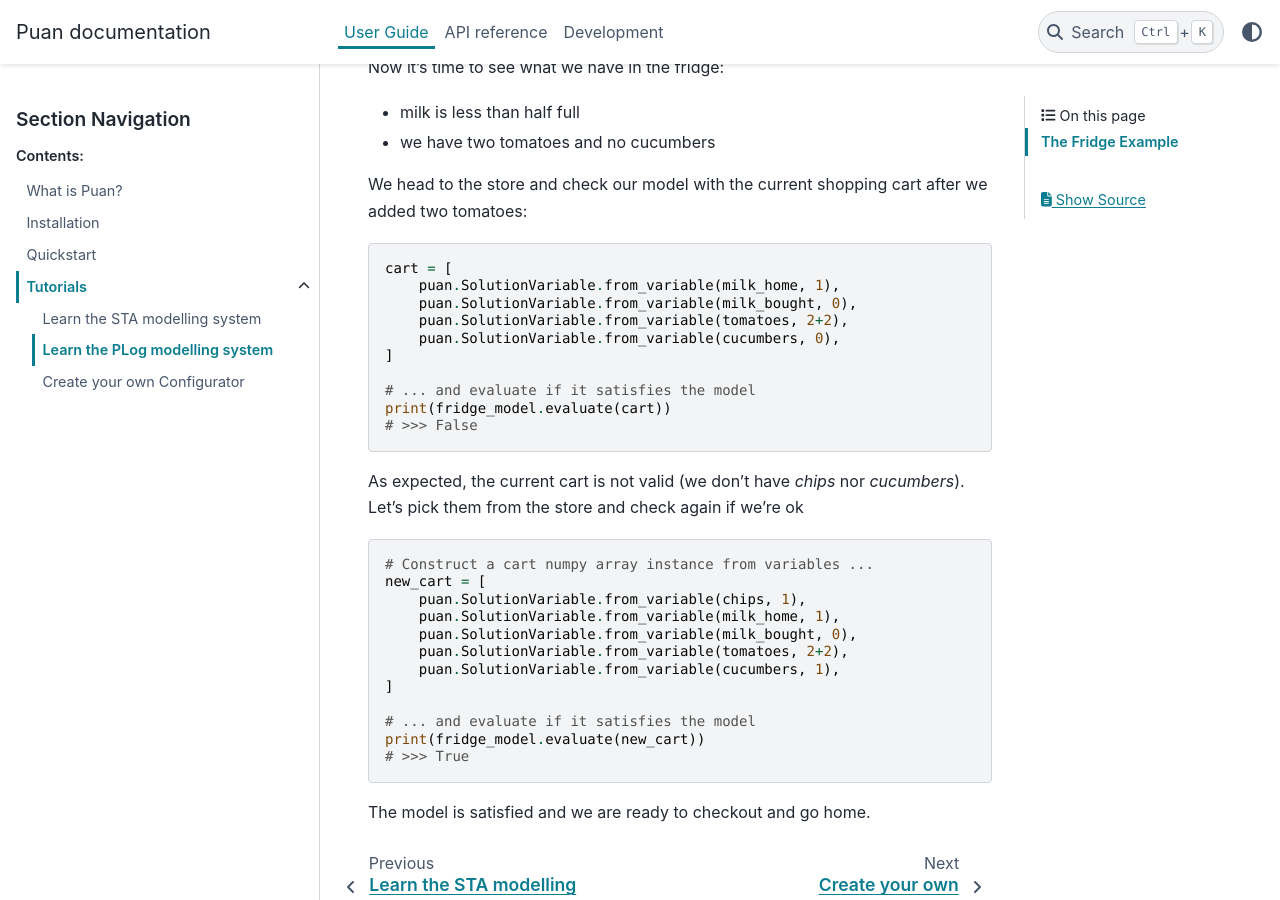
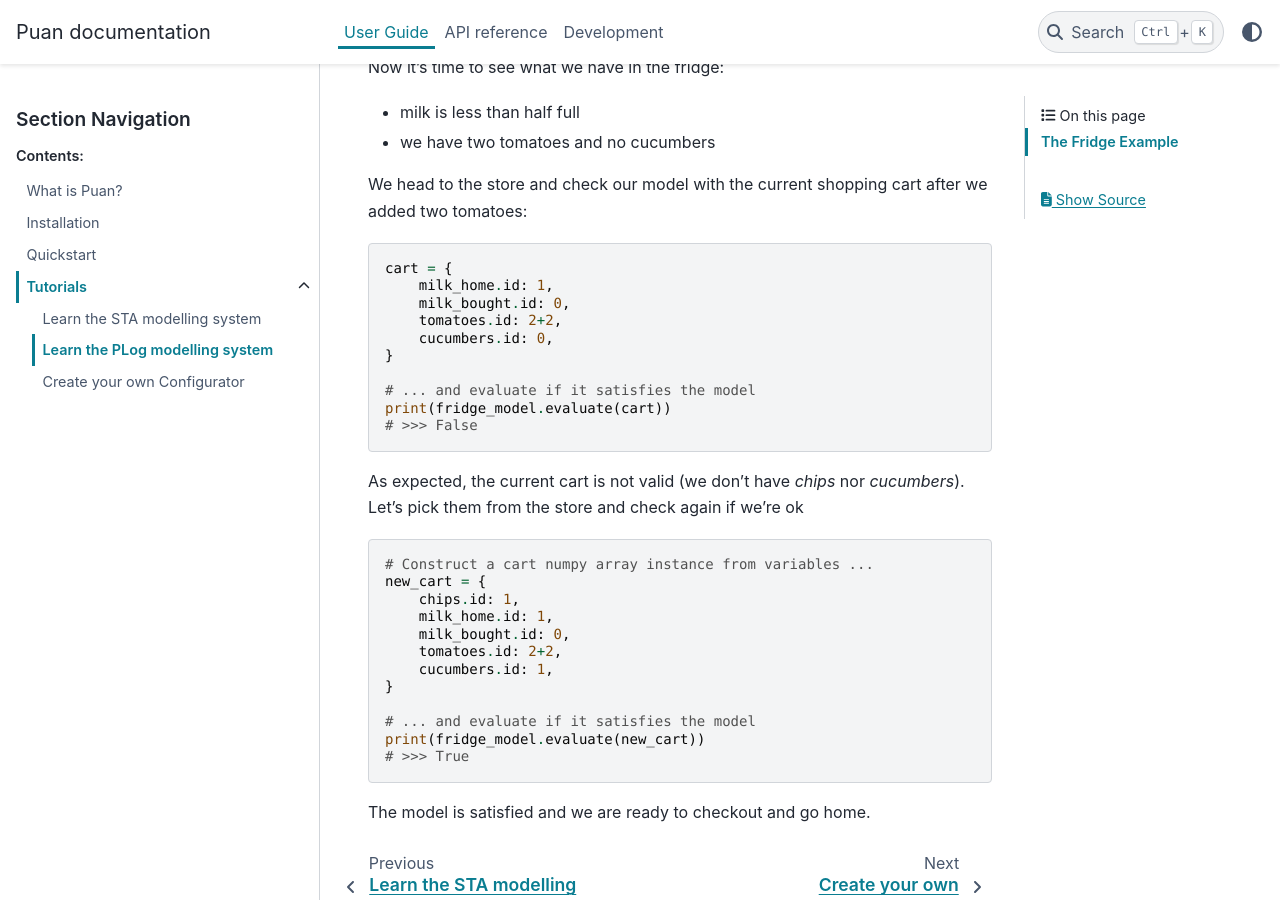
Before and after one commit to ourstudio-se/puan-python, a Sphinx documentation site: the page built from docs/source/guide/tutorials/plog-model.rst, in a window 1280 px wide and 900 px high, scrolled down 2720 px. Built offline with Sphinx 7.4.7 and the PyData theme 0.15.4, drawn with Linux system fonts in a browser that asks for light colours.

Commit message:
Updated plog guide

```diff
--- a/docs/source/guide/tutorials/plog-model.rst
+++ b/docs/source/guide/tutorials/plog-model.rst
@@ -116,12 +116,12 @@ We head to the store and check our model with the current shopping cart after we
 
 .. code:: python
 
-    cart = [
-        puan.SolutionVariable.from_variable(milk_home, 1),
-        puan.SolutionVariable.from_variable(milk_bought, 0),
-        puan.SolutionVariable.from_variable(tomatoes, 2+2),
-        puan.SolutionVariable.from_variable(cucumbers, 0),
-    ]
+    cart = {
+        milk_home.id: 1,
+        milk_bought.id: 0,
+        tomatoes.id: 2+2,
+        cucumbers.id: 0,
+    }
 
     # ... and evaluate if it satisfies the model
     print(fridge_model.evaluate(cart))
@@ -133,13 +133,13 @@ check again if we're ok
 .. code:: python
 
     # Construct a cart numpy array instance from variables ...
-    new_cart = [
-        puan.SolutionVariable.from_variable(chips, 1),
-        puan.SolutionVariable.from_variable(milk_home, 1),
-        puan.SolutionVariable.from_variable(milk_bought, 0),
-        puan.SolutionVariable.from_variable(tomatoes, 2+2),
-        puan.SolutionVariable.from_variable(cucumbers, 1),
-    ]
+    new_cart = {
+        chips.id: 1,
+        milk_home.id: 1,
+        milk_bought.id: 0,
+        tomatoes.id: 2+2,
+        cucumbers.id: 1,
+    }
 
     # ... and evaluate if it satisfies the model
     print(fridge_model.evaluate(new_cart))
```
